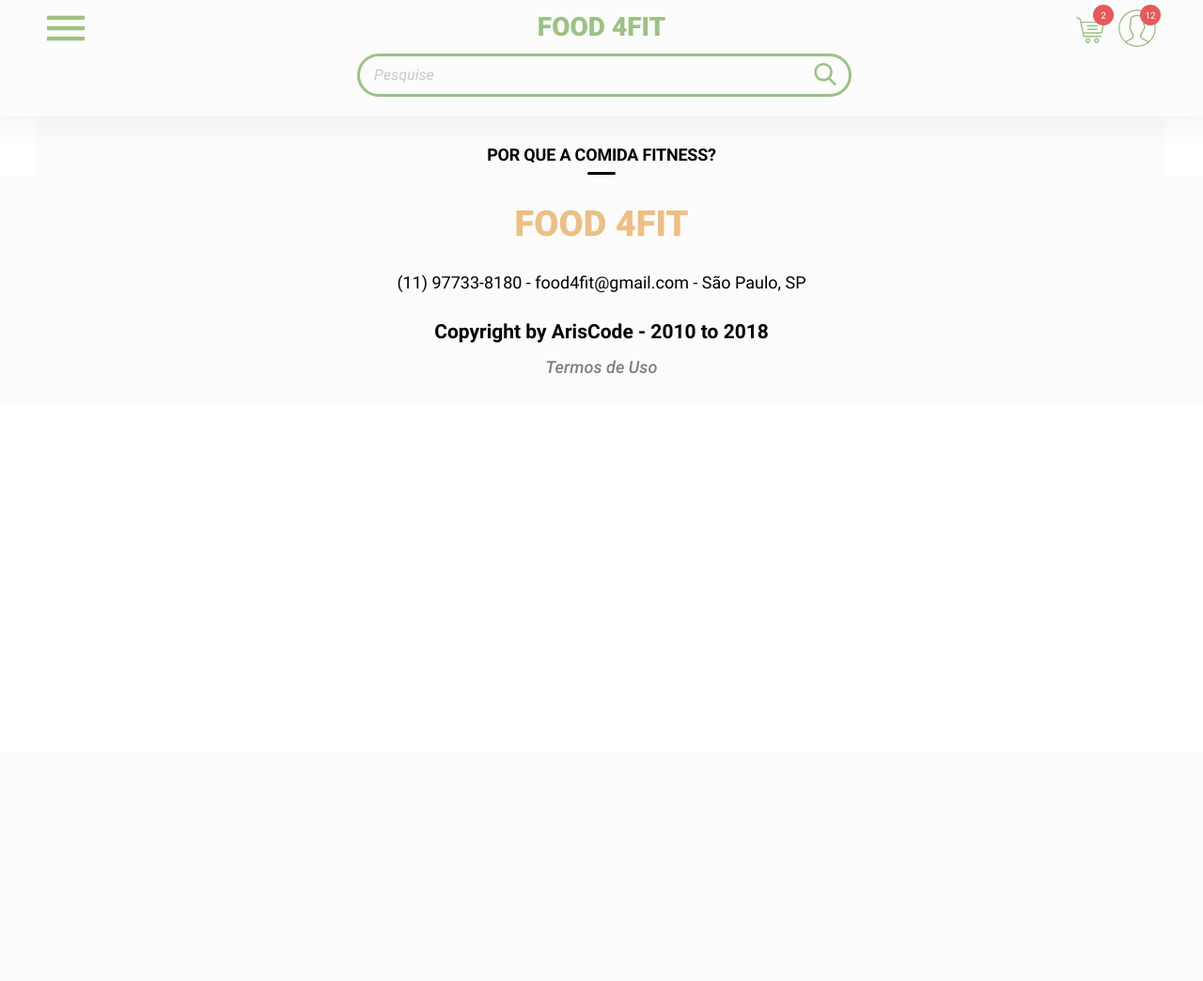
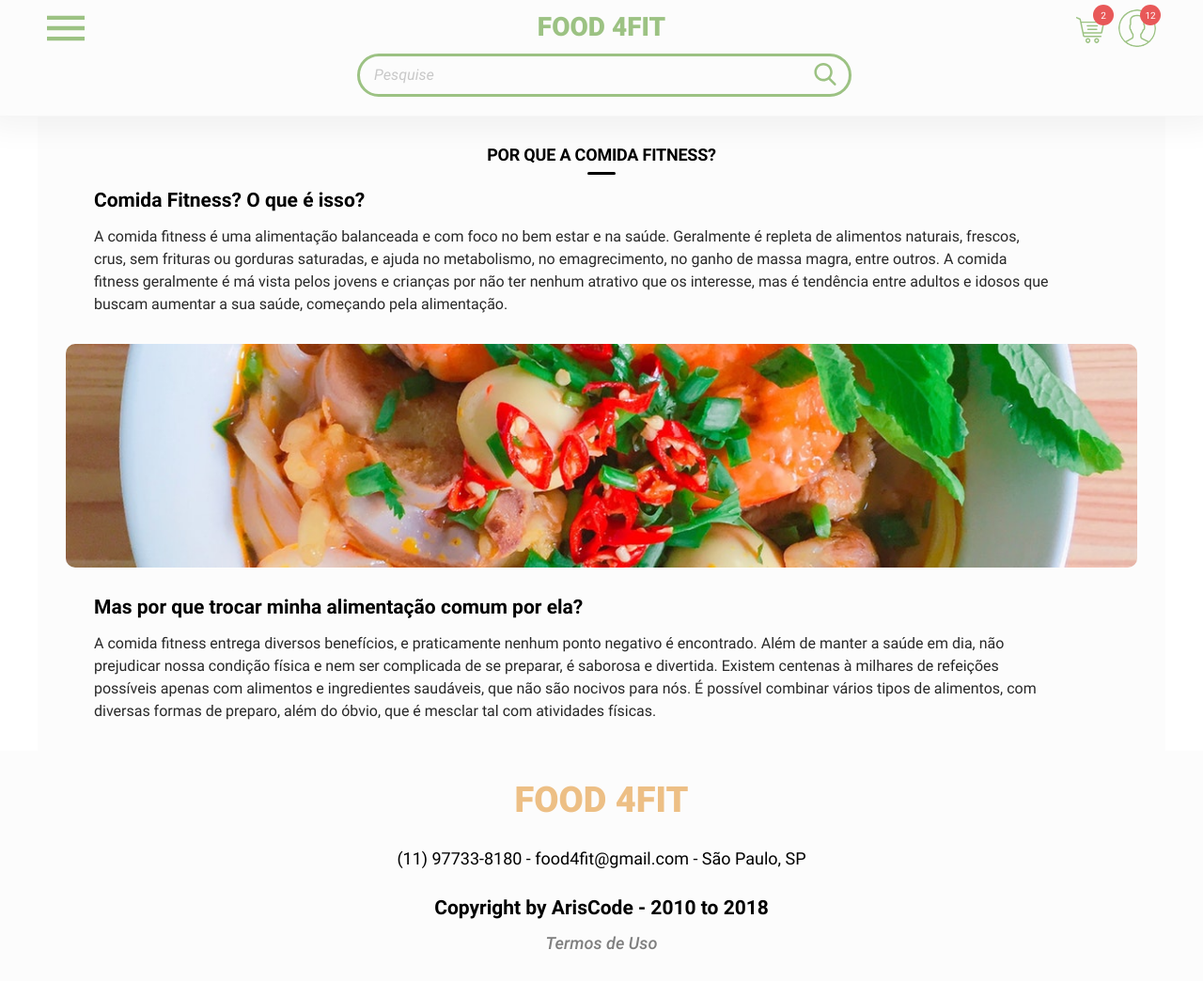
Before and after one commit to ArisCodeOFC/Food4FITWeb, a PHP site: page /view/por-que-comida-fitness.php in a window 1280 px wide. Shown: the whole page at 94% size. Before the commit the page ends 398 px from the top, so only its background shows below. Run offline with PHP 8.4, Linux system fonts and the light colour scheme.

Commit message:
Página "Porque a comida fitness"

```diff
--- a/assets/css/classes-genericas.css
+++ b/assets/css/classes-genericas.css
@@ -253,7 +253,10 @@ input[type="checkbox"].switch-styled:checked:after{
     right: 0;
     transition: 500ms ease-out;
 }
-.slider {display:none; width: 100%;}
+.slider {
+    display: none;
+    width: 100%;
+}
 .prev, .next {
     cursor: pointer;
     position: absolute;
@@ -268,6 +271,7 @@ input[type="checkbox"].switch-styled:checked:after{
     border-radius: 0 3px 3px 0;
     z-index: 999;
     text-decoration: none;
+    background: rgba(0,0,0,0.2);
 }
 .prev {
     left: 0;
@@ -277,9 +281,8 @@ input[type="checkbox"].switch-styled:checked:after{
     border-radius: 3px 0 0 3px;
 }
 .prev:hover, .next:hover {
-  background-color: #202020;
+    background: rgba(0,0,0,0.5);
     color: #9CC283;
-  text-shadow: 1.5px 0px 0px gold;
 }
 /*==========================================*/
 
@@ -695,13 +698,22 @@ input[type="checkbox"].switch-styled:checked:after{
   height: auto;
 }
 .form-row{
-    width: 100%; height: auto; display: flex; align-items: center; justify-content: flex-end;
+    width: 100%;
+    height: auto;
+    display: flex;
+    align-items: center;
+    justify-content: flex-end;
 }
 .form-row>span{
-    font-family:'Roboto Medium Italic'; color: #7F7F7F; font-size: 18px; display: block; transition: 200ms ease-in-out;
+    font-family:'Roboto Medium Italic';
+    color: #7F7F7F;
+    font-size: 18px;
+    display: block;
+    transition: 200ms ease-in-out;
 }
 .form-row>span:hover{
-    color: #282828; cursor: pointer;
+    color: #282828;
+    cursor: pointer;
 }
 .label-generic{
   font-size: 18px;
--- a/assets/css/porque-vantagens.css
+++ b/assets/css/porque-vantagens.css
@@ -0,0 +1,32 @@
+.fit-title{
+    font-size: 21px;
+    font-family: "Roboto Bold";
+    color: #000;
+}
+.fit-text{
+    font-size: 16px;
+    color: #282828;
+    line-height: 24px;
+    width: 85%;
+    font-family: "Roboto Regular";
+}
+.fit-text>a{
+    color: #9cc283;
+    text-decoration: none;
+    font-style: italic;
+}
+.fit-image{
+    width: 100%;
+    height: auto;
+    max-height: 310px;
+    box-sizing: border-box;
+    border: 30px solid #FCFCFC;
+    overflow: hidden;
+}
+.fit-image>img{
+    width: 100%;
+    height: 100%;
+    display: block;
+    object-fit: cover;
+    border-radius: 10px;
+}
--- a/view/home.php
+++ b/view/home.php
@@ -20,7 +20,7 @@
 	<section class="main"><!-- CONTAINER-MÃE DO SITE -->
 		<header id="header-flat"><!-- CABEÇALHO DA INDEX -->
 			<div id="header-flat-row1" class="animate fadeInDown"><!-- PRIMEIRO CONTAINER-FILHO DO CABEÇALHO DA INDEX -->
-				<img src="assets/images/backgrounds/fit.jpeg" alt="Header"><!-- IMAGEM DO CONTAINER-FILHO DO CABEÇALHO DA INDEX -->
+				<img src="assets/images/backgrounds/home.jpg" alt="Header"><!-- IMAGEM DO CONTAINER-FILHO DO CABEÇALHO DA INDEX -->
 				<div id="header-flat-overlay"><!-- CAMADA DO CONTAINER-FILHO DO CABEÇALHO DA INDEX -->
 					<h2 class="padding-left-30px padding-bottom-15px">Legumes Sem Limite</h2><!-- TÍTULO DO DESTAQUE -->
 					<p class="padding-left-30px">Um prato repleto de legumes fresquinhos para a sua dieta!</p><!-- DESCRIÇÃO DO DESTAQUE -->
--- a/view/por-que-comida-fitness.php
+++ b/view/por-que-comida-fitness.php
@@ -20,7 +20,13 @@
 	<section class="main"><!-- CONTAINER-MÃE DO SITE -->
         <h2 id="page-title">POR QUE A COMIDA FITNESS?</h2>
         <article class="generic-block">
-
+            <h2 class="fit-title padding-left-60px padding-top-15px padding-bottom-15px">Comida Fitness? O que é isso?</h2>
+            <p class="fit-text padding-left-60px">A comida fitness é uma alimentação balanceada e com foco no bem estar e na saúde. Geralmente é repleta de alimentos naturais, frescos, crus, sem frituras ou gorduras saturadas, e ajuda no metabolismo, no emagrecimento, no ganho de massa magra, entre outros. A comida fitness geralmente é má vista pelos jovens e crianças por não ter nenhum atrativo que os interesse, mas é tendência entre adultos e idosos que buscam aumentar a sua saúde, começando pela alimentação.</p>
+            <figure class="fit-image">
+                <img src="assets/images/backgrounds/help.jpg" alt="Fitness">
+            </figure>
+            <h2 class="fit-title padding-left-60px padding-bottom-15px">Mas por que trocar minha alimentação comum por ela?</h2>
+            <p class="fit-text padding-left-60px padding-bottom-30px">A comida fitness entrega diversos benefícios, e praticamente nenhum ponto negativo é encontrado. Além de manter a saúde em dia, não prejudicar nossa condição física e nem ser complicada de se preparar, é saborosa e divertida. Existem centenas à milhares de refeições possíveis apenas com alimentos e ingredientes saudáveis, que não são nocivos para nós. É possível combinar vários tipos de alimentos, com diversas formas de preparo, além do óbvio, que é mesclar tal com atividades físicas.</p>
         </article>
 	</section>
 	<?php require_once("components/footer.html"); ?><!-- RODAPÉ VIA PHP -->
```
Also changed, not shown: assets/css/home.css (+4 -4 lines), assets/images/backgrounds/help.jpg (renamed from assets/images/backgrounds/pexels-photo-699953.jpeg), assets/images/backgrounds/home.jpg (added), 1 other file. Lines whose indentation alone changed are shown as unchanged.
